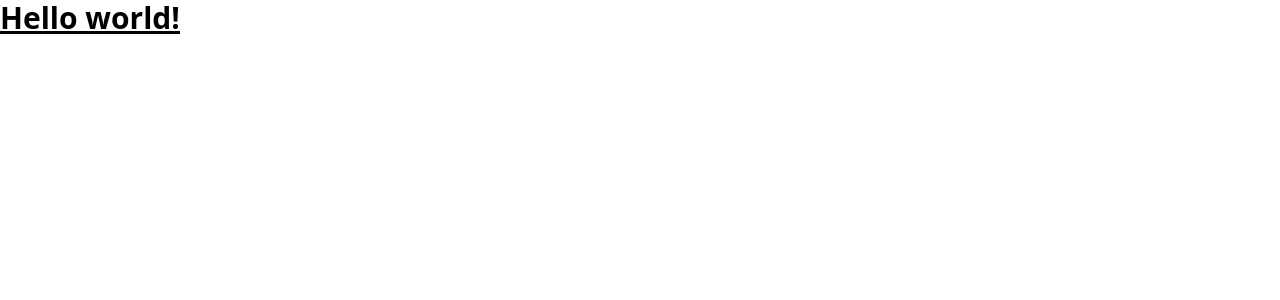
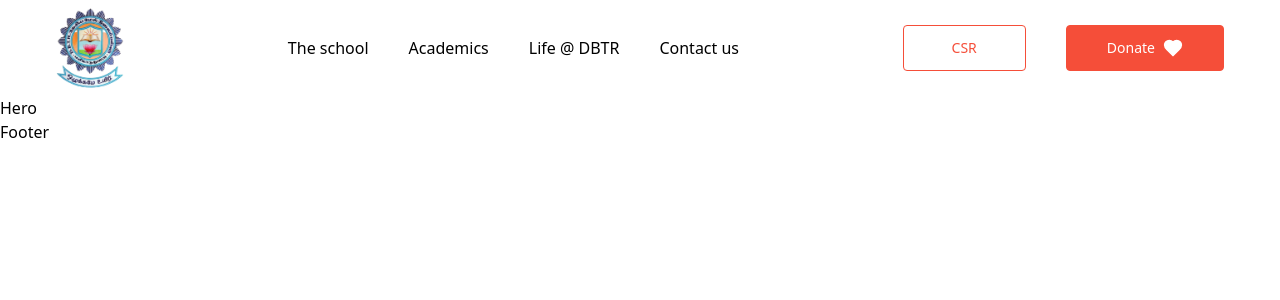
Before and after one commit to deepakmardii/DBTR-school-website, a React (Vite) app in the folder school-website-frontend/: page / in a window 1280 px wide. Shown: the top 300 px of the page. Built offline with nearby package versions, Linux system fonts and the light colour scheme.

Commit message:
Adding Navbar

```diff
--- a/school-website-frontend/package.json
+++ b/school-website-frontend/package.json
@@ -10,6 +10,7 @@
     "preview": "vite preview"
   },
   "dependencies": {
+    "lucide-react": "^0.358.0",
     "react": "^18.2.0",
     "react-dom": "^18.2.0"
   },
--- a/school-website-frontend/src/App.jsx
+++ b/school-website-frontend/src/App.jsx
@@ -1,3 +1,15 @@
+import Footer from "./components/Footer";
+import Hero from "./components/Hero";
+import Navbar from "./components/Navbar";
+
 export default function App() {
-  return <h1 className="text-3xl font-bold underline">Hello world!</h1>;
+  return (
+    <>
+      <div>
+        <Navbar />
+        <Hero />
+        <Footer />
+      </div>
+    </>
+  );
 }
--- /dev/null
+++ b/school-website-frontend/src/components/Footer.jsx
@@ -0,0 +1,7 @@
+import React from "react";
+
+const Footer = () => {
+  return <div>Footer</div>;
+};
+
+export default Footer;
--- /dev/null
+++ b/school-website-frontend/src/components/Hero.jsx
@@ -0,0 +1,7 @@
+import React from "react";
+
+function Hero() {
+  return <div>Hero</div>;
+}
+
+export default Hero;
--- /dev/null
+++ b/school-website-frontend/src/components/Navbar.jsx
@@ -0,0 +1,29 @@
+import React from "react";
+import logo from "../assets/logo.png";
+import { Heart } from "lucide-react";
+
+const Navbar = () => {
+  return (
+    <div className="flex justify-between px-14 py-2 items-center">
+      <div>
+        <img src={logo} alt="logo" className="h-20" />
+      </div>
+      <ul className="flex gap-10">
+        <li>The school</li>
+        <li>Academics</li>
+        <li>Life @ DBTR</li>
+        <li>Contact us</li>
+      </ul>
+      <div className="flex gap-10">
+        <button className="inline-block rounded border border-school-red px-12 py-3 text-sm font-medium text-school-red focus:outline-none focus:ring active:bg-school-red">
+          CSR
+        </button>
+        <button className="rounded border border-school-red bg-school-red px-10 py-3 text-sm font-medium text-white focus:outline-none focus:ring active:text-school-red flex gap-2">
+          Donate <Heart size={20} fill="white" />
+        </button>
+      </div>
+    </div>
+  );
+};
+
+export default Navbar;
--- a/school-website-frontend/tailwind.config.js
+++ b/school-website-frontend/tailwind.config.js
@@ -2,7 +2,11 @@
 export default {
   content: ["./index.html", "./src/**/*.{js,ts,jsx,tsx}"],
   theme: {
-    extend: {},
+    extend: {
+      colors: {
+        "school-red": "#F54E39",
+      },
+    },
   },
   plugins: [],
 };
```
Also changed, not shown: 1 other file (tests, documents, lock files or other folders).
